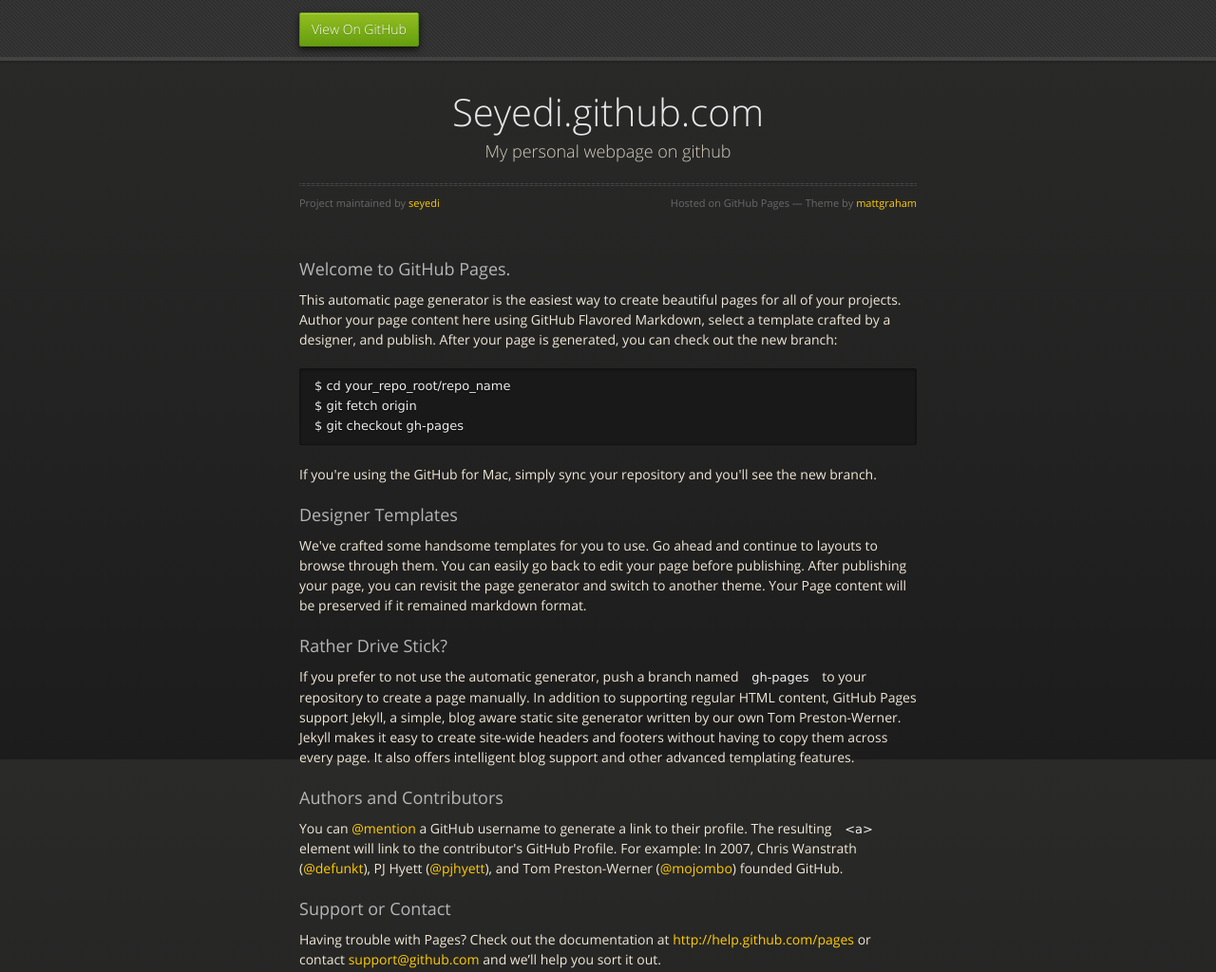
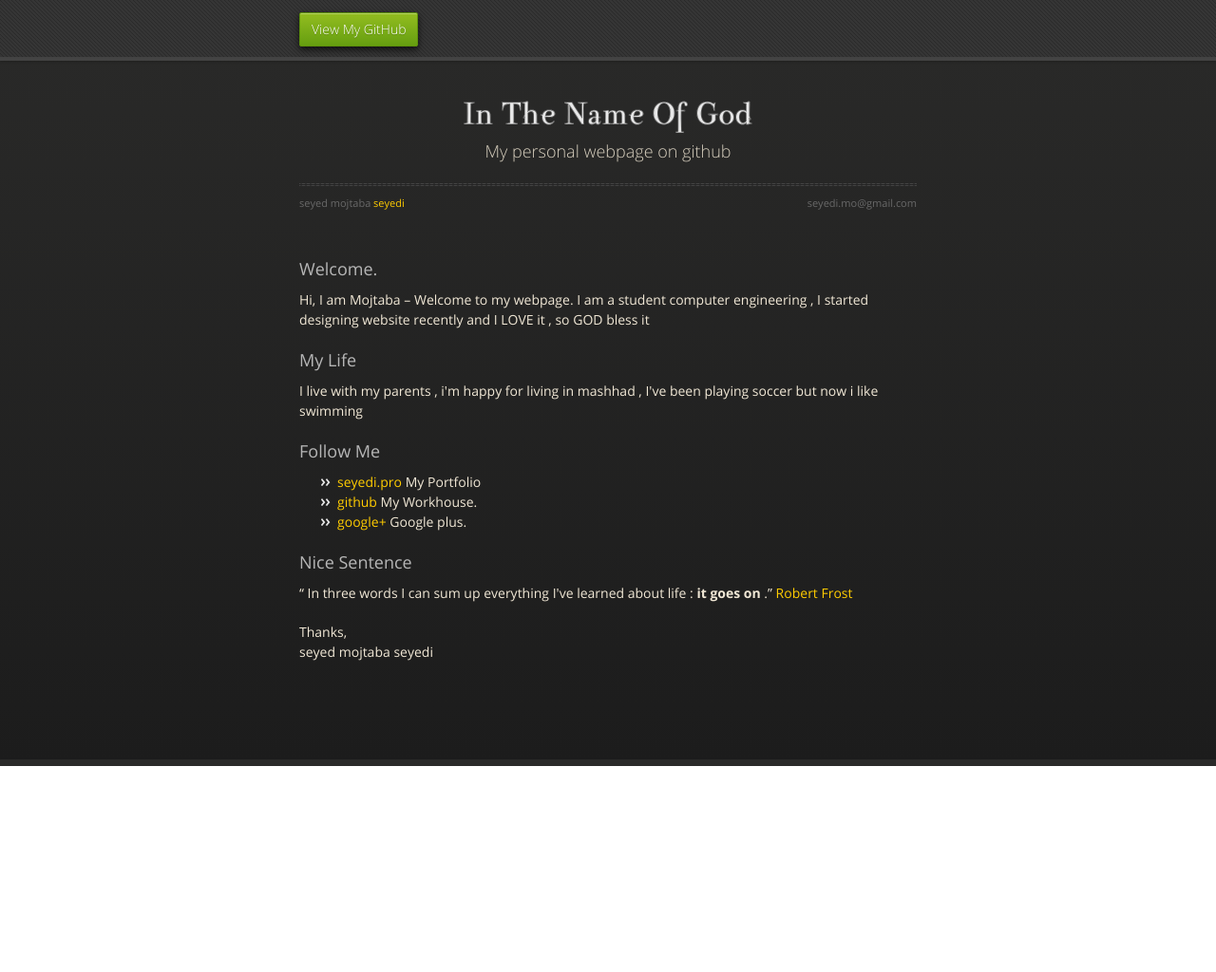
Before and after one commit to seyedi/seyedi.github.com, a plain HTML site: page index.html in a window 1280 px wide. Shown: the whole page at 95% size. After the commit the page ends 807 px from the top, so only its background shows below. Drawn offline with nearby package versions, Linux system fonts and the light colour scheme.

Commit message:
change content

```diff
--- a/index.html
+++ b/index.html
@@ -1,9 +1,9 @@
 <!doctype html>
 <html>
   <head>
-    <meta charset="utf-8">
-    <meta http-equiv="X-UA-Compatible" content="chrome=1">
-    <title>Seyedi.github.com by seyedi</title>
+    <meta charset="utf-8" />
+    <meta http-equiv="X-UA-Compatible" content="chrome=1" />
+    <title>Seyed Mojtaba Seyedi</title>
     <link rel="stylesheet" href="stylesheets/styles.css">
     <link rel="stylesheet" href="stylesheets/pygment_trac.css">
     <script src="https://ajax.googleapis.com/ajax/libs/jquery/1.7.1/jquery.min.js"></script>
@@ -14,13 +14,13 @@
     <!--[if lt IE 8]>
     <link rel="stylesheet" href="stylesheets/ie.css">
     <![endif]-->
-    <meta name="viewport" content="width=device-width, initial-scale=1, user-scalable=no">
+    <meta name="viewport" content="width=device-width, initial-scale=1, user-scalable=no" />
 
   </head>
   <body>
       <div id="header">
         <nav>
-          <li class="fork"><a href="https://github.com/seyedi">View On GitHub</a></li>
+          <li class="fork"><a href="https://github.com/seyedi">View My GitHub</a></li>
         </nav>
       </div><!-- end header -->
 
@@ -28,43 +28,40 @@
 
       <section>
         <div id="title">
-          <h1>Seyedi.github.com</h1>
+          <h1>In The Name Of God</h1>
           <p>My personal webpage on github</p>
           <hr>
-          <span class="credits left">Project maintained by <a href="https://github.com/seyedi">seyedi</a></span>
-          <span class="credits right">Hosted on GitHub Pages &mdash; Theme by <a href="http://twitter.com/#!/michigangraham">mattgraham</a></span>
+          <span class="credits left">seyed mojtaba <a href="https://github.com/seyedi">seyedi</a></span>
+          <span class="credits right">seyedi.mo@gmail.com</span>
         </div>
 
-        <h3>Welcome to GitHub Pages.</h3>
-
-<p>This automatic page generator is the easiest way to create beautiful pages for all of your projects. Author your page content here using GitHub Flavored Markdown, select a template crafted by a designer, and publish. After your page is generated, you can check out the new branch:</p>
-
-<pre><code>$ cd your_repo_root/repo_name
-$ git fetch origin
-$ git checkout gh-pages
-</code></pre>
-
-<p>If you're using the GitHub for Mac, simply sync your repository and you'll see the new branch.</p>
-
-<h3>Designer Templates</h3>
-
-<p>We've crafted some handsome templates for you to use. Go ahead and continue to layouts to browse through them. You can easily go back to edit your page before publishing. After publishing your page, you can revisit the page generator and switch to another theme. Your Page content will be preserved if it remained markdown format.</p>
-
-<h3>Rather Drive Stick?</h3>
-
-<p>If you prefer to not use the automatic generator, push a branch named <code>gh-pages</code> to your repository to create a page manually. In addition to supporting regular HTML content, GitHub Pages support Jekyll, a simple, blog aware static site generator written by our own Tom Preston-Werner. Jekyll makes it easy to create site-wide headers and footers without having to copy them across every page. It also offers intelligent blog support and other advanced templating features.</p>
-
-<h3>Authors and Contributors</h3>
-
-<p>You can <a href="https://github.com/blog/821" class="user-mention">@mention</a> a GitHub username to generate a link to their profile. The resulting <code>&lt;a&gt;</code> element will link to the contributor's GitHub Profile. For example: In 2007, Chris Wanstrath (<a href="https://github.com/defunkt" class="user-mention">@defunkt</a>), PJ Hyett (<a href="https://github.com/pjhyett" class="user-mention">@pjhyett</a>), and Tom Preston-Werner (<a href="https://github.com/mojombo" class="user-mention">@mojombo</a>) founded GitHub.</p>
-
-<h3>Support or Contact</h3>
-
-<p>Having trouble with Pages? Check out the documentation at <a href="http://help.github.com/pages">http://help.github.com/pages</a> or contact <a href="mailto:support@github.com">support@github.com</a> and we’ll help you sort it out.</p>
+        <h3>Welcome.</h3>
+        <p>Hi, I am Mojtaba – Welcome to my webpage. I am a student computer engineering , I started designing website recently and I LOVE it , so GOD bless it</p>
+        <h3>My Life</h3>
+        <p>I live with my parents , i'm happy for living in mashhad , I've been playing soccer but now i like swimming</p>
+        <h3>Follow Me</h3>
+        <ul>
+          <li>
+            <a href="http://seyedi.pro">seyedi.pro</a>
+            My Portfolio
+          </li>
+          <li>
+            <a href="http://github.com/seyedi">github</a>
+            My Workhouse.
+          </li>
+          <li>
+            <a href="https://plus.google.com/u/0/103568997699833750847/posts">google+</a>
+            Google plus.
+          </li>
+      </ul>
+      <h3>Nice Sentence</h3>
+      <p>“ In three words I can sum up everything I've learned about life : <strong>it goes on</strong> .” <a href="http://en.wikipedia.org/wiki/Robert_Frost"> Robert Frost</a></p>
+      <p>Thanks,<br />
+seyed mojtaba seyedi</p>
+    </section>
       </section>
 
     </div>
     <!--[if !IE]><script>fixScale(document);</script><![endif]-->
-
   </body>
 </html>
--- a/stylesheets/styles.css
+++ b/stylesheets/styles.css
@@ -66,6 +66,11 @@
   font-weight: normal;
   font-style: normal;
   -webkit-font-smoothing: antialiased;
+}
+
+@font-face {
+font-family: 'ParmaPetitOutline';
+src: url('../fonts/ParmaPetitOutline.ttf');
 }
 
 /* normalize.css 2012-02-07T12:37 UTC - http://github.com/necolas/normalize.css */
@@ -180,6 +185,7 @@ a:active {
 h1 {
   font-size: 2em;
   margin: 0.67em 0;
+  font-family : 'ParmaPetitOutline' !important;
 }
 
 h2 {
```
Also changed, not shown: fonts/ParmaPetitOutline.ttf (added).
